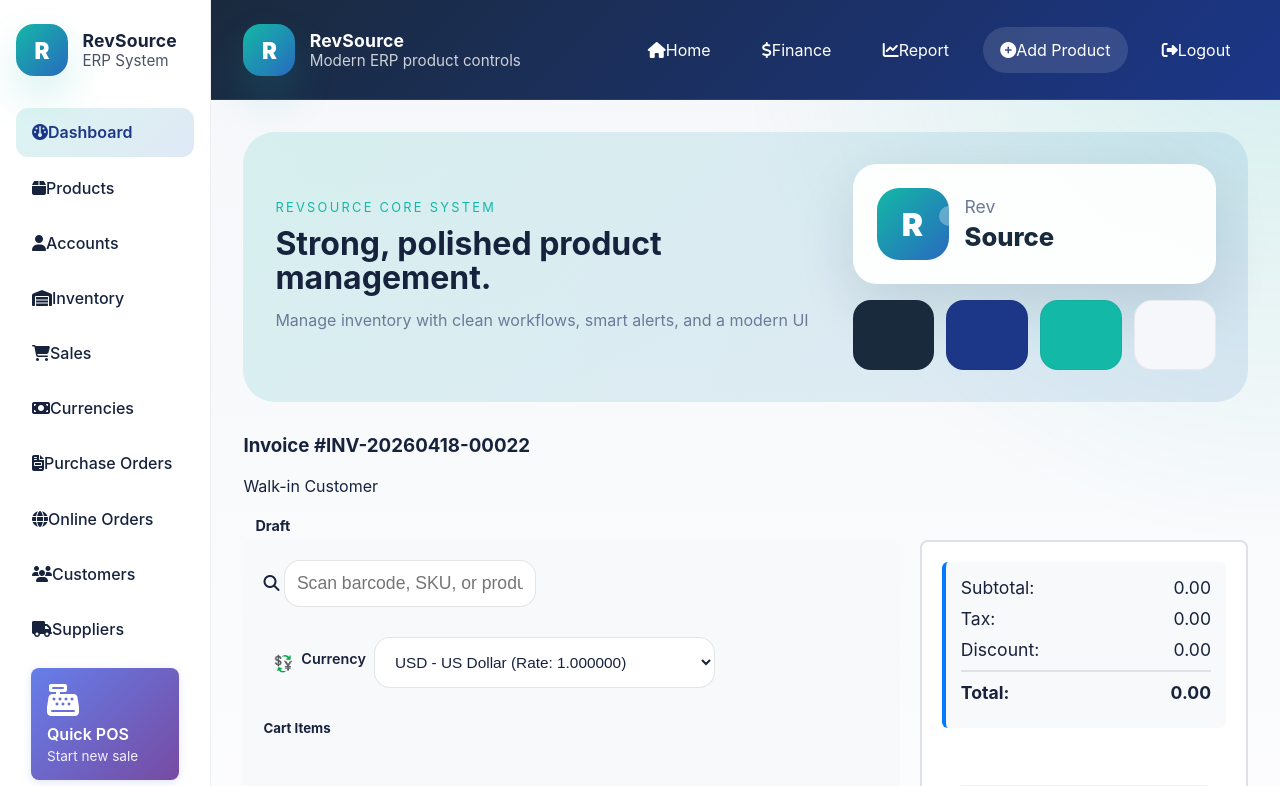
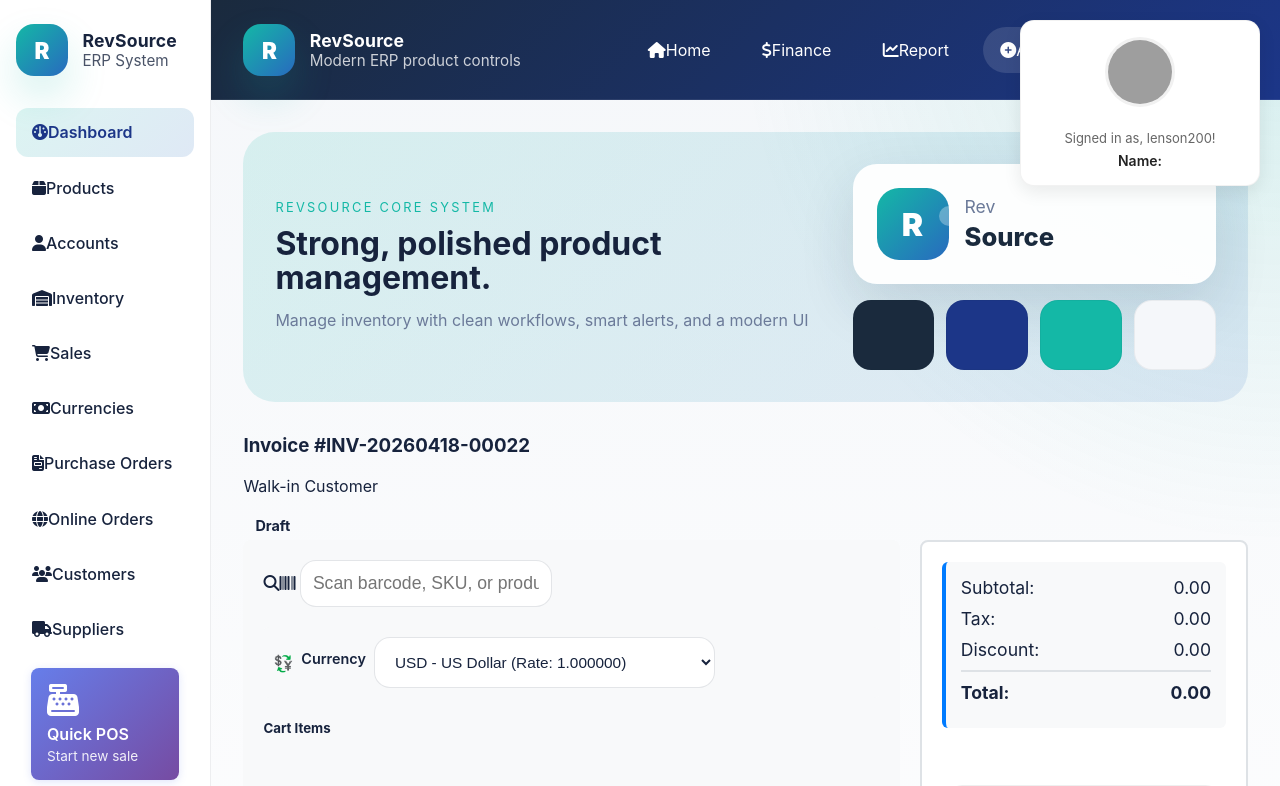
Before and after one commit to generate200/Revolving, a Django app: page /sales/invoice/22/cart/ in a window 1280 px wide. Shown: the top 786 px of the page. Run offline with Django 5.2, Linux system fonts and the light colour scheme; a user stored in the database is signed in; data comes from the database, SQL or seed files in the repository; both versions use the stored data as it was after the commit; some libraries are stand-ins or nearby versions; grey boxes are pictures that could not be loaded.

Commit message:
adding profile

```diff
--- a/RevSource_system/accounts/models.py
+++ b/RevSource_system/accounts/models.py
@@ -20,3 +20,13 @@ class User(AbstractUser):
     class Meta:
         verbose_name = "User"
         verbose_name_plural = "Users"
+
+class profile(models.Model):
+    user=models.OneToOneField(User,on_delete=models.CASCADE,related_name="profile")
+    phone=models.CharField(max_length=20,blank=True,null=True)
+    profile_pic = models.ImageField(upload_to='accounts/static/profile_pics', blank=True, null=True)
+    address=models.CharField(max_length=255,blank=True,null=True)
+    city=models.CharField(max_length=100,blank=True,null=True)
+
+    def __str__(self):
+        return f"{self.user.username}'s profile"
--- a/RevSource_system/accounts/urls.py
+++ b/RevSource_system/accounts/urls.py
@@ -7,4 +7,5 @@ urlpatterns = [
     path('login/', views.login_view, name='login'),
     path('logout/', views.logout_view, name='logout'),
     path('register/', views.register, name='register'),
+    path('profile/', views.profile_view, name='profile'),
 ]
--- a/RevSource_system/products/models.py
+++ b/RevSource_system/products/models.py
@@ -58,7 +58,7 @@ class Product(models.Model):
     unit = models.CharField(max_length=20, choices=UNIT_CHOICES, default='piece')
     weight = models.DecimalField(max_digits=10, decimal_places=2, null=True, blank=True, validators=[MinValueValidator(Decimal('0.00'))])
     dimensions = models.CharField(max_length=100, blank=True, help_text="e.g., 10x20x30 cm")
-    image = models.ImageField(upload_to='products/', blank=True, null=True)
+    image = models.ImageField(upload_to='products/static/images/', blank=True, null=True)
     is_active = models.BooleanField(default=True)
     created_at = models.DateTimeField(auto_now_add=True)
     updated_at = models.DateTimeField(auto_now=True)
--- a/RevSource_system/products/static/products/css/product.css
+++ b/RevSource_system/products/static/products/css/product.css
@@ -911,3 +911,82 @@ body {
         bottom: 20px;
     }
 }
+/* Scoped ONLY to profile box */
+.profile-link {
+    position: absolute; /* keeps it out of layout flow */
+    top: 20px;
+    right: 20px;
+    text-decoration: none;
+    z-index: 1000;
+}
+
+/* Card */
+.profile-link .profile-box {
+    width: 240px;
+    background: #ffffff;
+    border-radius: 14px;
+    padding: 16px;
+    box-shadow: 0 6px 18px rgba(0,0,0,0.08);
+    transition: all 0.25s ease;
+    border: 1px solid rgba(0,0,0,0.05);
+}
+
+/* Hover effect */
+.profile-link .profile-box:hover {
+    transform: translateY(-4px);
+    box-shadow: 0 10px 25px rgba(0,0,0,0.12);
+}
+
+/* Inner layout */
+.profile-link .css-border {
+    display: flex;
+    flex-direction: column;
+    align-items: center;
+    text-align: center;
+}
+
+/* Profile image */
+.profile-link img {
+    width: 70px;
+    height: 70px;
+    border-radius: 50%;
+    object-fit: cover;
+    margin-bottom: 10px;
+    border: 3px solid #f1f1f1;
+}
+
+/* Username */
+.profile-link p {
+    font-size: 13px;
+    color: #666;
+    margin-bottom: 6px;
+}
+
+/* Name */
+.profile-link .profile-details div {
+    font-weight: 600;
+    font-size: 14px;
+    color: #222;
+}
+
+/* Optional subtle gradient accent */
+.profile-link .profile-box::before {
+    content: "";
+    top: 0;
+    left: 0;
+    height: 4px;
+    width: 100%;
+    border-radius: 14px 14px 0 0;
+    background: linear-gradient(90deg, #4facfe, #00f2fe);
+}
+.profile-link img::after {
+    content: "";
+    position: absolute;
+    bottom: 5px;
+    right: 5px;
+    width: 10px;
+    height: 10px;
+    background: #28c76f;
+    border-radius: 50%;
+    border: 2px solid #fff;
+}
--- a/RevSource_system/products/templates/products/base.html
+++ b/RevSource_system/products/templates/products/base.html
@@ -9,6 +9,7 @@
     <link rel="stylesheet" href="{% static 'products/css/product.css' %}" />
     <link rel="stylesheet" href="{% static 'dashboard/css/dashboard.css' %}" />
     <link rel="stylesheet" href="{% static 'sales/css/sale.css' %}" />
+    <script src="{% static 'products/js/main.js' %}"></script>
 
     <link rel="stylesheet" href="https://cdnjs.cloudflare.com/ajax/libs/font-awesome/6.5.0/css/all.min.css">
     <link href="https://cdn.jsdelivr.net/npm/bootstrap-icons/font/bootstrap-icons.css" rel="stylesheet">
@@ -19,7 +20,6 @@
 
 <body>
 <div class="app-layout">
-
     <!-- Sidebar -->
     <aside class="sidebar" id="sidebar">
         <div class="sidebar-header">
@@ -113,6 +113,19 @@
                     <i class="fa fa-sign-out-alt"></i>Logout
                 </a>
             </nav>
+              <a href="{% url 'accounts:profile' %}" class="profile-link">
+     <div class="profile-box">
+            <div class="css-border">
+                <img src="{% if profile.profile_pic %}{{profile.profile_pic.url }}{% else %}{% static 'images/cs50duck.jpg' %}{% endif %}" alt="Profile Picture">
+                {% if user.is_authenticated %}
+                <p>Signed in as, {{ user.username }}!</p>
+                <div class="profile-details">
+                    <div>Name: {{ user.first_name }} {{ user.last_name }}</div>
+                </div>
+            </div>
+            </div>
+               </a>
+                {% endif %}
         </header>
 
         <main class="page-content">
--- a/RevSource_system/sales/templates/sales/pos_cart.html
+++ b/RevSource_system/sales/templates/sales/pos_cart.html
@@ -32,7 +32,7 @@
         <!-- Product Search -->
         <div class="product-search">
             <div class="input-group input-group-lg">
-                <span class="input-group-text"><i class="fas fa-search"></i></span>
+                <span class="input-group-text"><i class="fas fa-search"></i></span><i class="fas fa-barcode position-absolute"></i>
                 <input
                     type="text"
                     class="form-control search-input"
```
Also changed, not shown: RevSource_system/accounts/forms.py (added, +20 -0 lines), RevSource_system/accounts/static/accounts/css/login.css (+106 -0 lines), RevSource_system/accounts/templates/accounts/profile.html (added, +69 -0 lines), RevSource_system/accounts/views.py (+24 -0 lines), RevSource_system/accounts/migrations/0002_profile.py (added), RevSource_system/db.sqlite3, RevSource_system/products/migrations/0003_alter_product_image.py (added).
